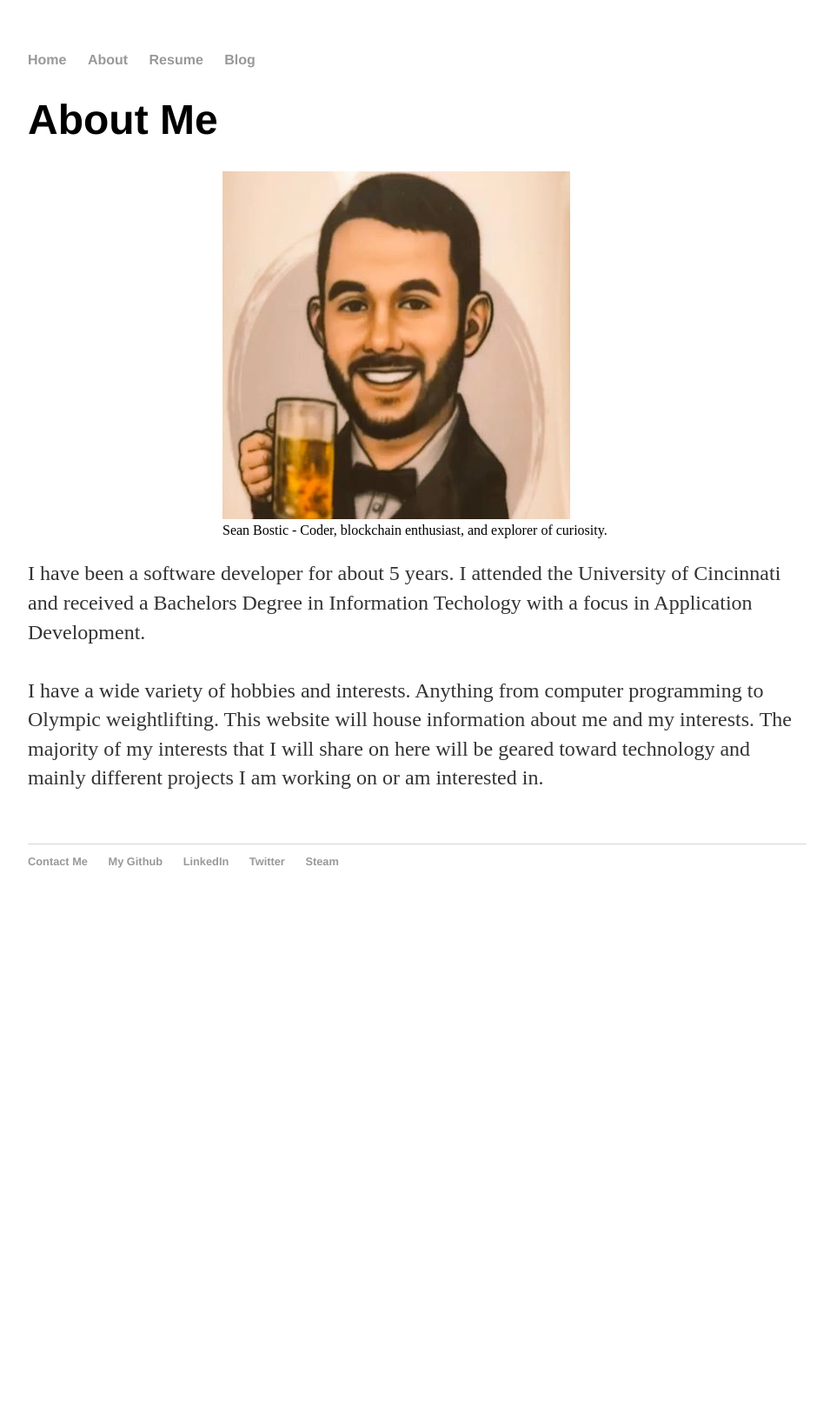
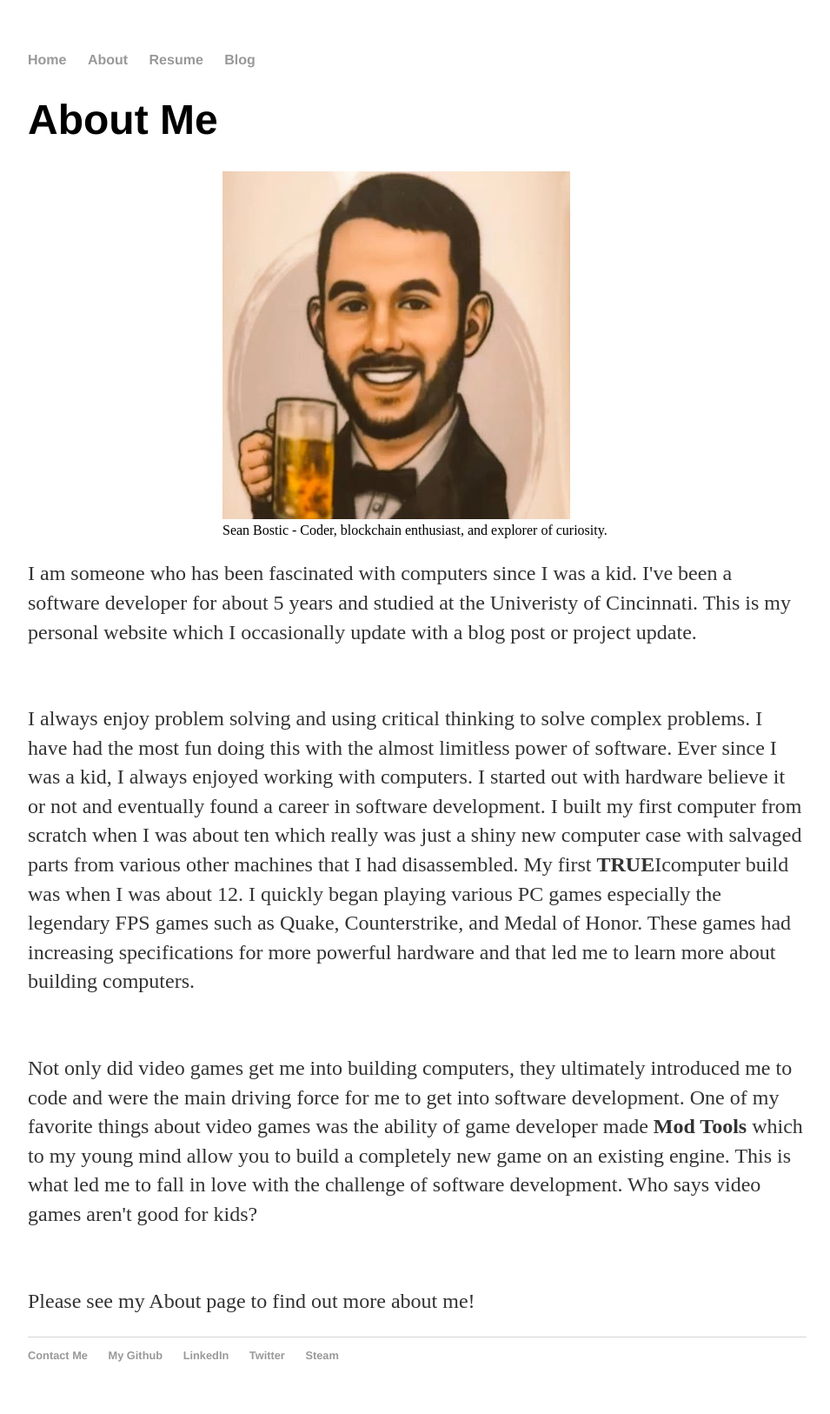
Before and after one commit to sean-bostic/sean-bostic.github.io, a Jekyll site: the page built from about/index.html, in a window 1280 px wide. Shown: the whole page at 87% size, without its empty margins (160-1115 px from the left). Built offline with Jekyll 4.4.1, drawn with Linux system fonts in a browser that asks for light colours; before the commit the page ends 1058 px from its top, so only the background shows below that.

Commit message:
Updating pages

```diff
--- a/about/index.html
+++ b/about/index.html
@@ -12,14 +12,36 @@ title: About Sean Bostic
         </figcaption>
     </figure>
 
-    <p>I have been a software developer for about 5 years. I attended the University of Cincinnati and received a
-        Bachelors Degree in Information Techology with a focus in Application Development.
-        </br></br>
-        I have a wide variety of hobbies and interests. Anything from computer programming to Olympic weightlifting.
-        This website will house information about me and my interests.
-        The majority of my interests that I will share on here will be geared toward technology and mainly different
-        projects I am working on or am interested in.
-        </br></br>
+    <p>
+        I am someone who has been fascinated with computers since I was a kid. I've been a software developer for about
+        5 years and studied at the Univeristy of Cincinnati. This is my personal website which I occasionally update
+        with a
+        blog post or project update.</p> <br>
 
-    </p>
+    <p>I always enjoy problem solving and using critical thinking to solve complex problems. I have had the most fun
+        doing
+        this with the almost limitless power of software. Ever since I was a kid, I always enjoyed working with
+        computers. I
+        started out with hardware believe it or not and eventually found a career in software development. I built my
+        first
+        computer from scratch when I was about ten which really was just a shiny new computer case with salvaged parts
+        from
+        various other machines that I had disassembled. My first <strong>TRUE</strong>Icomputer build was when I was
+        about
+        12. I quickly began playing various PC games especially the legendary FPS games such as Quake, Counterstrike,
+        and
+        Medal of Honor. These games had increasing specifications for more powerful hardware and that led me to learn
+        more
+        about building computers.</p> <br>
+
+    <p>Not only did video games get me into building computers, they ultimately introduced me to code and were the main
+        driving force for me to get into software development. One of my favorite things about video games was the
+        ability of
+        game developer made <strong>Mod Tools</strong> which to my young mind allow you to build a completely new game
+        on an
+        existing engine. This is what led me to fall in love with the challenge of software development. Who says video
+        games
+        aren't good for kids?</p> <br>
+
+    <p>Please see my About page to find out more about me!</p>
 </div>
```
